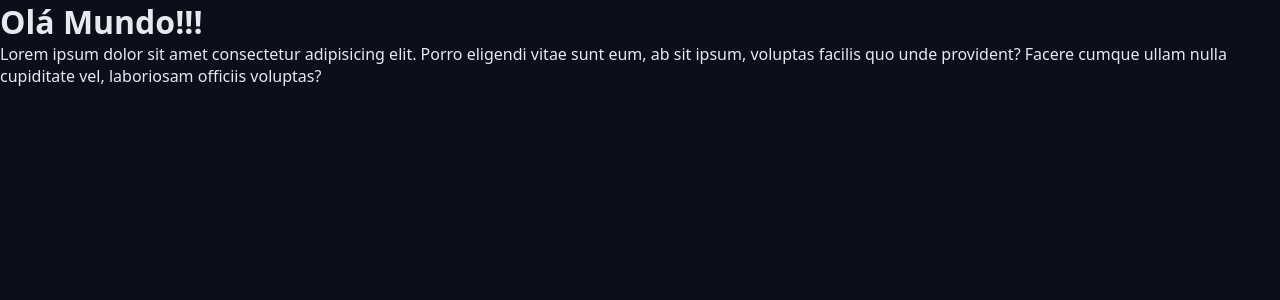
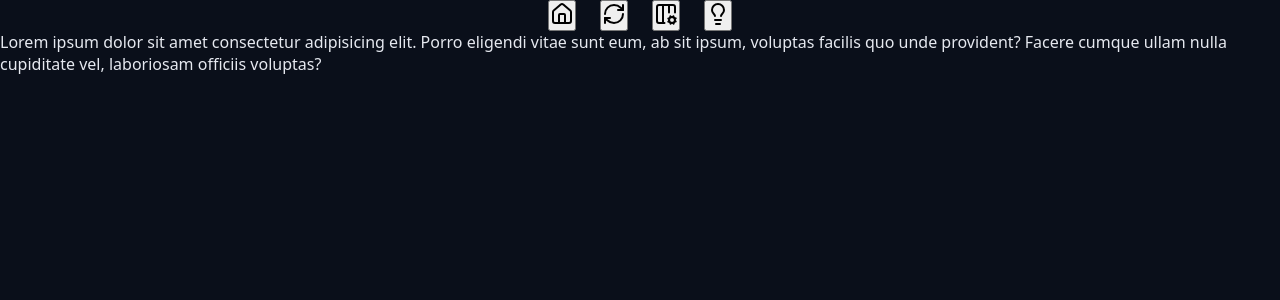
Before and after one commit to rogerdesouza/chronos-pomodoro, a React (Vite) app: page / in a window 1280 px wide. Shown: the top 300 px of the page. Built offline with nearby package versions, Linux system fonts and the light colour scheme.

Commit message:
ajustado os botões

```diff
--- a/package.json
+++ b/package.json
@@ -10,6 +10,7 @@
     "preview": "vite preview"
   },
   "dependencies": {
+    "lucide-react": "^0.575.0",
     "react": "^19.2.0",
     "react-dom": "^19.2.0"
   },
--- a/src/App.tsx
+++ b/src/App.tsx
@@ -2,12 +2,29 @@
 import './styles/global.css';
 
 import { Heading } from './components/Heading';
+import {
+  HomeIcon,
+  LightbulbIcon,
+  RefreshCwIcon,
+  TableConfigIcon,
+} from 'lucide-react';
 
 export function App() {
   return (
     <>
-      <Heading attr={123} attr2={'String normal'}>
-        Olá Mundo!!!
+      <Heading>
+        <button>
+          <HomeIcon />
+        </button>
+        <button>
+          <RefreshCwIcon />
+        </button>
+        <button>
+          <TableConfigIcon />
+        </button>
+        <button>
+          <LightbulbIcon />
+        </button>
       </Heading>
       <p>
         Lorem ipsum dolor sit amet consectetur adipisicing elit. Porro eligendi
--- a/src/components/Heading.module.css
+++ b/src/components/Heading.module.css
@@ -0,0 +1,6 @@
+.heading {
+  display: flex;
+  align-items: center;
+  justify-content: center;
+  gap: 2.4rem;
+}
--- a/src/components/Heading.tsx
+++ b/src/components/Heading.tsx
@@ -1,6 +1,9 @@
 import styles from './Heading.module.css';
 
-export function Heading(props) {
-  console.log(props);
-  return <h1 className={styles.heading}>{props.children}</h1>;
+type HeadingProps = {
+  children: React.ReactNode;
+};
+
+export function Heading({ children }: HeadingProps) {
+  return <h1 className={styles.heading}>{children}</h1>;
 }
```
Also changed, not shown: 1 other file (tests, documents, lock files or other folders).
